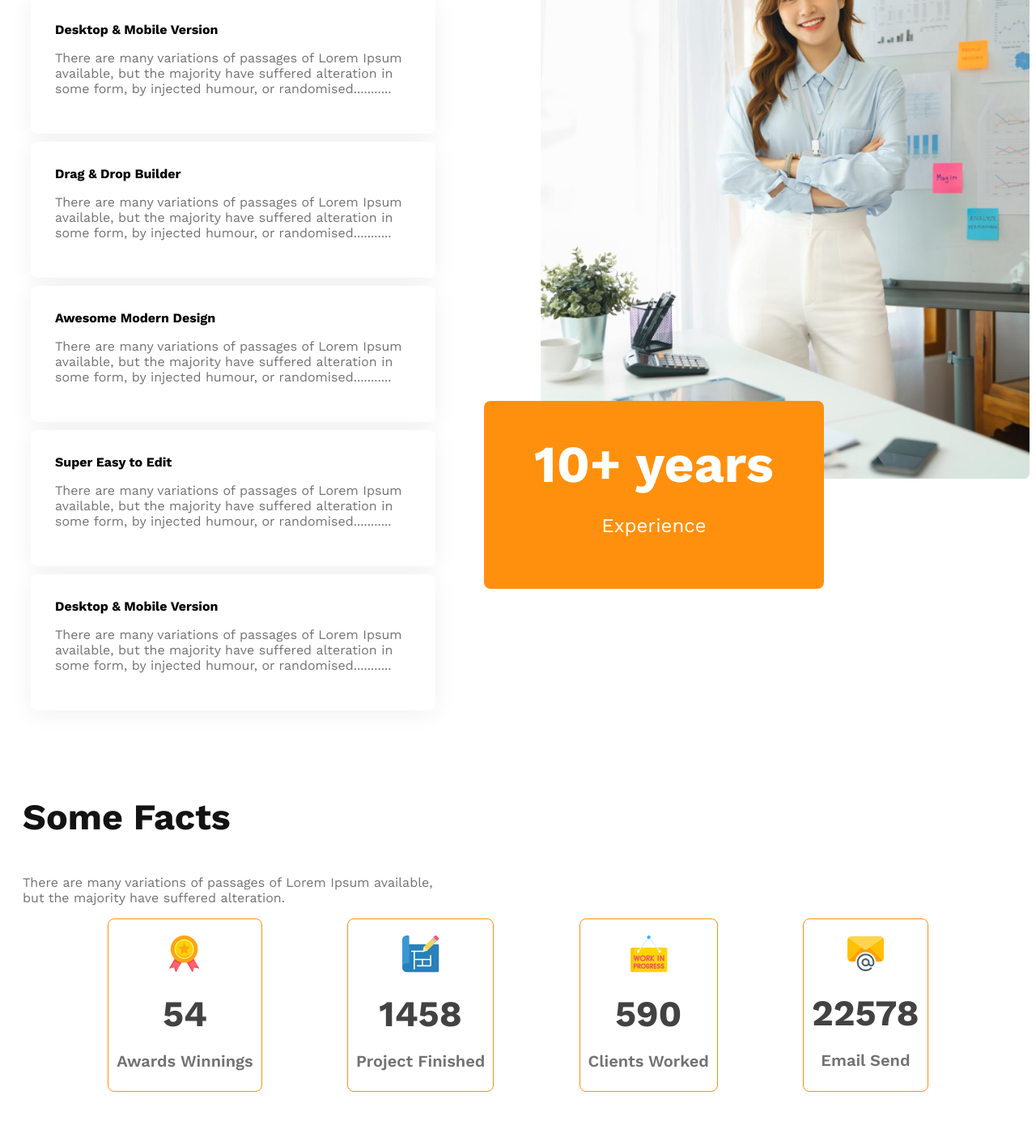
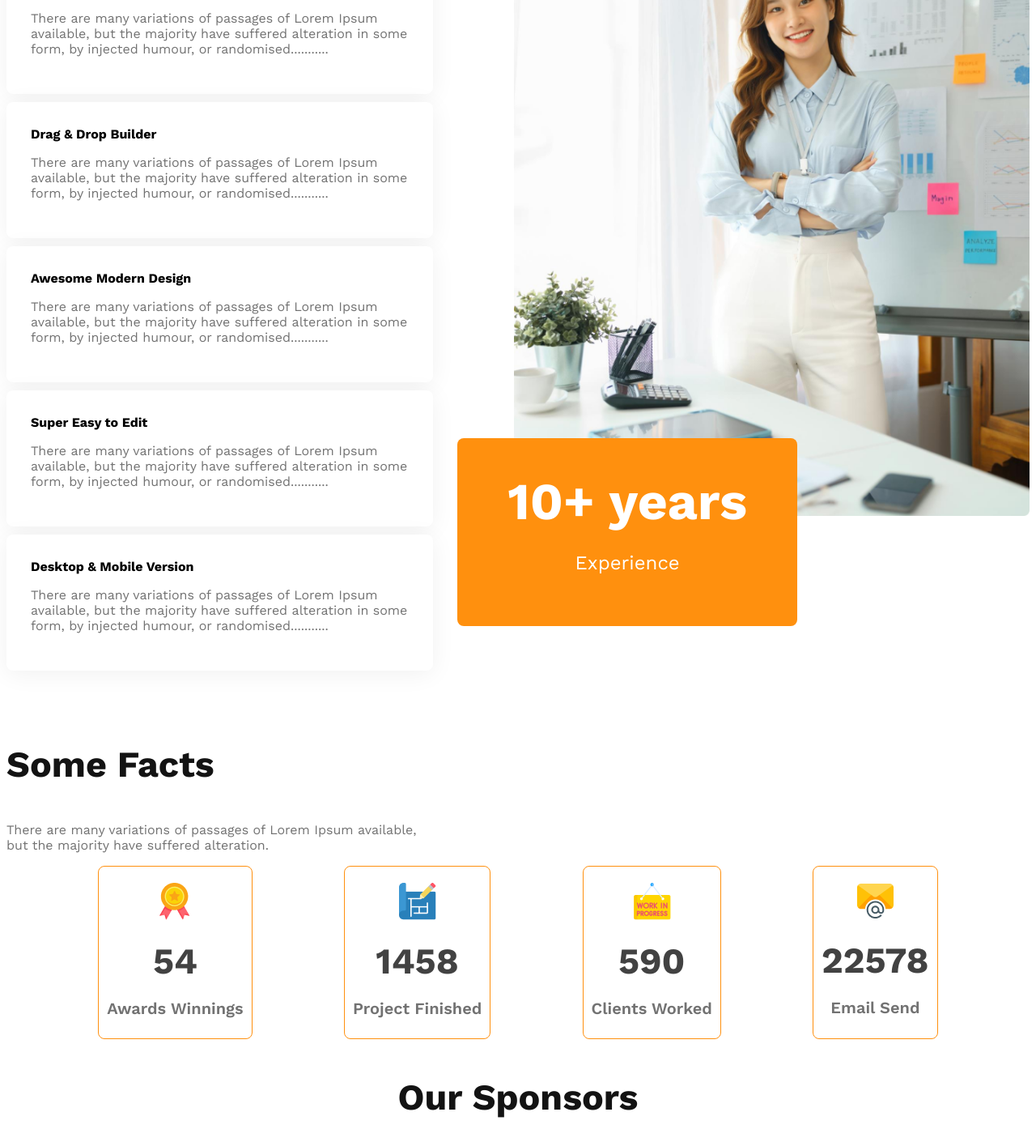
Before and after one commit to mohiqudraty/g3-architect-web, a plain HTML site: page index.html in a window 1280 px wide. Shown: the part 2053-3463 px from the top of the page at 81% size. Drawn offline with nearby package versions, Linux system fonts and the light colour scheme.

```diff
--- a/styles/style.css
+++ b/styles/style.css
@@ -117,7 +117,7 @@
 }
 .features-content {
   width: 586px;
-  padding: 30px;
+  /* padding: 30px; */
 }
 .features-img img {
   width: 100%;
@@ -152,9 +152,9 @@
   margin: 0;
 }
 /* facts section style  */
-.facts {
+/* .facts {
   padding: 20px;
-}
+} */
 .facts-card-container {
   display: flex;
   justify-content: space-evenly;
```
